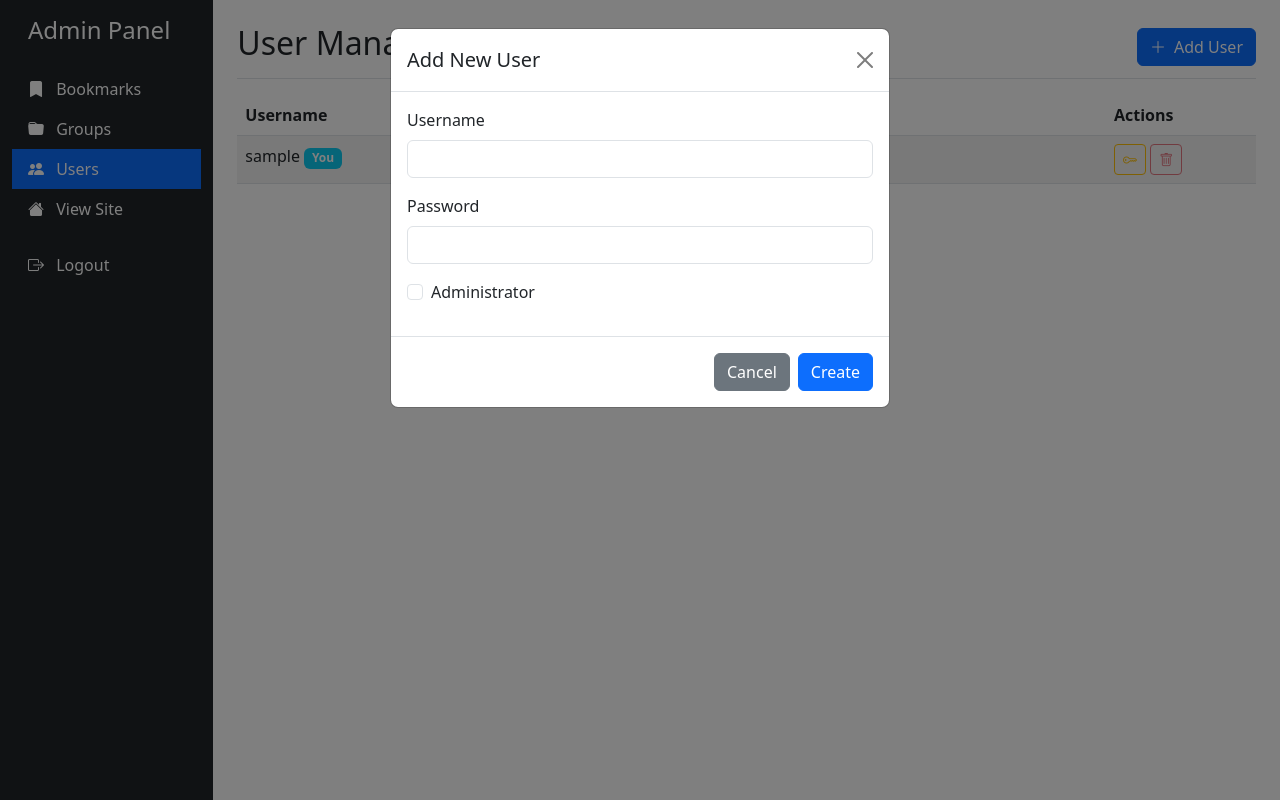
After one commit to allenqiangwei/bookmark-management-system, a Flask app: page /admin/users in a window 1280 px wide, after a click on "Add User". The commit adds this page. Run offline with Flask 3, Linux system fonts and the light colour scheme; a user stored in the database is signed in; tables that the repository leaves empty hold one stand-in row (values such as "Sample post"); some libraries are stand-ins or nearby versions.

Commit message:
feat: add user management for admins with create, reset password, and delete
Co-Authored-By: Claude Sonnet 4.5 <noreply@anthropic.com>

```diff
--- a/routes/admin.py
+++ b/routes/admin.py
@@ -242,3 +242,83 @@ def reorder_groups():
     except Exception as e:
         db.session.rollback()
         return jsonify({'success': False, 'error': str(e)}), 500
+
+
+@admin.route('/users')
+@admin_required
+def users():
+    """用户管理页面"""
+    all_users = User.query.order_by(User.created_at.desc()).all()
+    return render_template('admin/users.html', users=all_users)
+
+
+@admin.route('/users/create', methods=['POST'])
+@admin_required
+def create_user():
+    """创建用户"""
+    username = request.form.get('username')
+    password = request.form.get('password')
+    is_admin = request.form.get('is_admin') == 'on'
+
+    if not username or not password:
+        flash('用户名和密码不能为空', 'danger')
+        return redirect(url_for('admin.users'))
+
+    # 检查用户名是否已存在
+    existing_user = User.query.filter_by(username=username).first()
+    if existing_user:
+        flash('用户名已存在', 'danger')
+        return redirect(url_for('admin.users'))
+
+    user = User(username=username, is_admin=is_admin)
+    user.set_password(password)
+
+    db.session.add(user)
+    db.session.commit()
+
+    flash(f'用户 {username} 创建成功', 'success')
+    return redirect(url_for('admin.users'))
+
+
+@admin.route('/users/<int:user_id>/reset-password', methods=['POST'])
+@admin_required
+def reset_password(user_id):
+    """重置用户密码"""
+    user = User.query.get_or_404(user_id)
+    new_password = request.form.get('password')
+
+    if not new_password:
+        flash('新密码不能为空', 'danger')
+        return redirect(url_for('admin.users'))
+
+    user.set_password(new_password)
+    db.session.commit()
+
+    flash(f'用户 {user.username} 的密码已重置', 'success')
+    return redirect(url_for('admin.users'))
+
+
+@admin.route('/users/<int:user_id>/delete', methods=['POST'])
+@admin_required
+def delete_user(user_id):
+    """删除用户"""
+    user = User.query.get_or_404(user_id)
+
+    # 防止删除自己
+    if user.id == current_user.id:
+        flash('不能删除当前登录的用户', 'danger')
+        return redirect(url_for('admin.users'))
+
+    # 确保至少保留一个管理员
+    if user.is_admin:
+        admin_count = User.query.filter_by(is_admin=True).count()
+        if admin_count <= 1:
+            flash('至少需要保留一个管理员账号', 'danger')
+            return redirect(url_for('admin.users'))
+
+    username = user.username
+    db.session.delete(user)
+    db.session.commit()
+
+    flash(f'用户 {username} 已删除', 'success')
+    return redirect(url_for('admin.users'))
--- a/templates/admin/base.html
+++ b/templates/admin/base.html
@@ -30,6 +30,15 @@
                                 Groups
                             </a>
                         </li>
+                        {% if current_user.is_admin %}
+                        <li class="nav-item">
+                            <a class="nav-link text-white {% if request.endpoint == 'admin.users' %}active bg-primary{% endif %}"
+                               href="{{ url_for('admin.users') }}">
+                                <i class="bi bi-people-fill me-2"></i>
+                                Users
+                            </a>
+                        </li>
+                        {% endif %}
                         <li class="nav-item">
                             <a class="nav-link text-white" href="{{ url_for('frontend.index') }}">
                                 <i class="bi bi-house-fill me-2"></i>
--- /dev/null
+++ b/templates/admin/users.html
@@ -0,0 +1,193 @@
+{% extends "admin/base.html" %}
+
+{% block title %}User Management{% endblock %}
+
+{% block content %}
+<div class="d-flex justify-content-between flex-wrap flex-md-nowrap align-items-center pb-2 mb-3 border-bottom">
+    <h1 class="h2">User Management</h1>
+    <button type="button" class="btn btn-primary" data-bs-toggle="modal" data-bs-target="#createModal">
+        <i class="bi bi-plus-lg me-2"></i>Add User
+    </button>
+</div>
+
+<div class="table-responsive">
+    <table class="table table-striped table-hover">
+        <thead>
+            <tr>
+                <th>Username</th>
+                <th>Role</th>
+                <th>Created At</th>
+                <th width="150">Actions</th>
+            </tr>
+        </thead>
+        <tbody>
+            {% for user in users %}
+            <tr>
+                <td>
+                    {{ user.username }}
+                    {% if user.id == current_user.id %}
+                    <span class="badge bg-info">You</span>
+                    {% endif %}
+                </td>
+                <td>
+                    {% if user.is_admin %}
+                    <span class="badge bg-danger">Admin</span>
+                    {% else %}
+                    <span class="badge bg-secondary">User</span>
+                    {% endif %}
+                </td>
+                <td>{{ user.created_at.strftime('%Y-%m-%d %H:%M') }}</td>
+                <td>
+                    <button class="btn btn-sm btn-outline-warning reset-password-btn"
+                            data-id="{{ user.id }}"
+                            data-username="{{ user.username }}">
+                        <i class="bi bi-key"></i>
+                    </button>
+                    <button class="btn btn-sm btn-outline-danger delete-btn"
+                            data-id="{{ user.id }}"
+                            data-username="{{ user.username }}"
+                            data-is-admin="{{ user.is_admin }}"
+                            data-is-current="{{ user.id == current_user.id }}"
+                            {% if user.id == current_user.id %}disabled{% endif %}>
+                        <i class="bi bi-trash"></i>
+                    </button>
+                </td>
+            </tr>
+            {% endfor %}
+        </tbody>
+    </table>
+</div>
+
+<!-- Create User Modal -->
+<div class="modal fade" id="createModal" tabindex="-1">
+    <div class="modal-dialog">
+        <div class="modal-content">
+            <form method="POST" action="{{ url_for('admin.create_user') }}">
+                <input type="hidden" name="csrf_token" value="{{ csrf_token() }}"/>
+                <div class="modal-header">
+                    <h5 class="modal-title">Add New User</h5>
+                    <button type="button" class="btn-close" data-bs-dismiss="modal"></button>
+                </div>
+                <div class="modal-body">
+                    <div class="mb-3">
+                        <label for="createUsername" class="form-label">Username</label>
+                        <input type="text" class="form-control" id="createUsername" name="username" required>
+                    </div>
+                    <div class="mb-3">
+                        <label for="createPassword" class="form-label">Password</label>
+                        <input type="password" class="form-control" id="createPassword" name="password" required>
+                    </div>
+                    <div class="mb-3 form-check">
+                        <input type="checkbox" class="form-check-input" id="createIsAdmin" name="is_admin">
+                        <label class="form-check-label" for="createIsAdmin">
+                            Administrator
+                        </label>
+                    </div>
+                </div>
+                <div class="modal-footer">
+                    <button type="button" class="btn btn-secondary" data-bs-dismiss="modal">Cancel</button>
+                    <button type="submit" class="btn btn-primary">Create</button>
+                </div>
+            </form>
+        </div>
+    </div>
+</div>
+
+<!-- Reset Password Modal -->
+<div class="modal fade" id="resetPasswordModal" tabindex="-1">
+    <div class="modal-dialog">
+        <div class="modal-content">
+            <form method="POST" id="resetPasswordForm">
+                <input type="hidden" name="csrf_token" value="{{ csrf_token() }}"/>
+                <div class="modal-header">
+                    <h5 class="modal-title">Reset Password</h5>
+                    <button type="button" class="btn-close" data-bs-dismiss="modal"></button>
+                </div>
+                <div class="modal-body">
+                    <p>Reset password for user: <strong id="resetPasswordUsername"></strong></p>
+                    <div class="mb-3">
+                        <label for="newPassword" class="form-label">New Password</label>
+                        <input type="password" class="form-control" id="newPassword" name="password" required>
+                    </div>
+                </div>
+                <div class="modal-footer">
+                    <button type="button" class="btn btn-secondary" data-bs-dismiss="modal">Cancel</button>
+                    <button type="submit" class="btn btn-warning">Reset Password</button>
+                </div>
+            </form>
+        </div>
+    </div>
+</div>
+
+<!-- Delete User Modal -->
+<div class="modal fade" id="deleteModal" tabindex="-1">
+    <div class="modal-dialog">
+        <div class="modal-content">
+            <form method="POST" id="deleteForm">
+                <input type="hidden" name="csrf_token" value="{{ csrf_token() }}"/>
+                <div class="modal-header">
+                    <h5 class="modal-title">Delete User</h5>
+                    <button type="button" class="btn-close" data-bs-dismiss="modal"></button>
+                </div>
+                <div class="modal-body">
+                    <p>Are you sure you want to delete user "<strong id="deleteUsername"></strong>"?</p>
+                    <p class="text-danger" id="adminWarning" style="display: none;">
+                        <i class="bi bi-exclamation-triangle"></i>
+                        This user is an administrator!
+                    </p>
+                    <p class="text-muted">This action cannot be undone. All bookmarks and groups owned by this user will be deleted.</p>
+                </div>
+                <div class="modal-footer">
+                    <button type="button" class="btn btn-secondary" data-bs-dismiss="modal">Cancel</button>
+                    <button type="submit" class="btn btn-danger">Delete</button>
+                </div>
+            </form>
+        </div>
+    </div>
+</div>
+{% endblock %}
+
+{% block extra_js %}
+<script>
+    // Reset password button handlers
+    document.querySelectorAll('.reset-password-btn').forEach(btn => {
+        btn.addEventListener('click', function() {
+            const id = this.dataset.id;
+            const username = this.dataset.username;
+
+            document.getElementById('resetPasswordForm').action = `/admin/users/${id}/reset-password`;
+            document.getElementById('resetPasswordUsername').textContent = username;
+            document.getElementById('newPassword').value = '';
+
+            new bootstrap.Modal(document.getElementById('resetPasswordModal')).show();
+        });
+    });
+
+    // Delete button handlers
+    document.querySelectorAll('.delete-btn').forEach(btn => {
+        btn.addEventListener('click', function() {
+            const id = this.dataset.id;
+            const username = this.dataset.username;
+            const isAdmin = this.dataset.isAdmin === 'True';
+            const isCurrent = this.dataset.isCurrent === 'True';
+
+            if (isCurrent) {
+                return; // Should not happen as button is disabled
+            }
+
+            document.getElementById('deleteForm').action = `/admin/users/${id}/delete`;
+            document.getElementById('deleteUsername').textContent = username;
+
+            // Show warning if admin
+            const adminWarning = document.getElementById('adminWarning');
+            if (isAdmin) {
+                adminWarning.style.display = 'block';
+            } else {
+                adminWarning.style.display = 'none';
+            }
+
+            new bootstrap.Modal(document.getElementById('deleteModal')).show();
+        });
+    });
+</script>
+{% endblock %}
```
